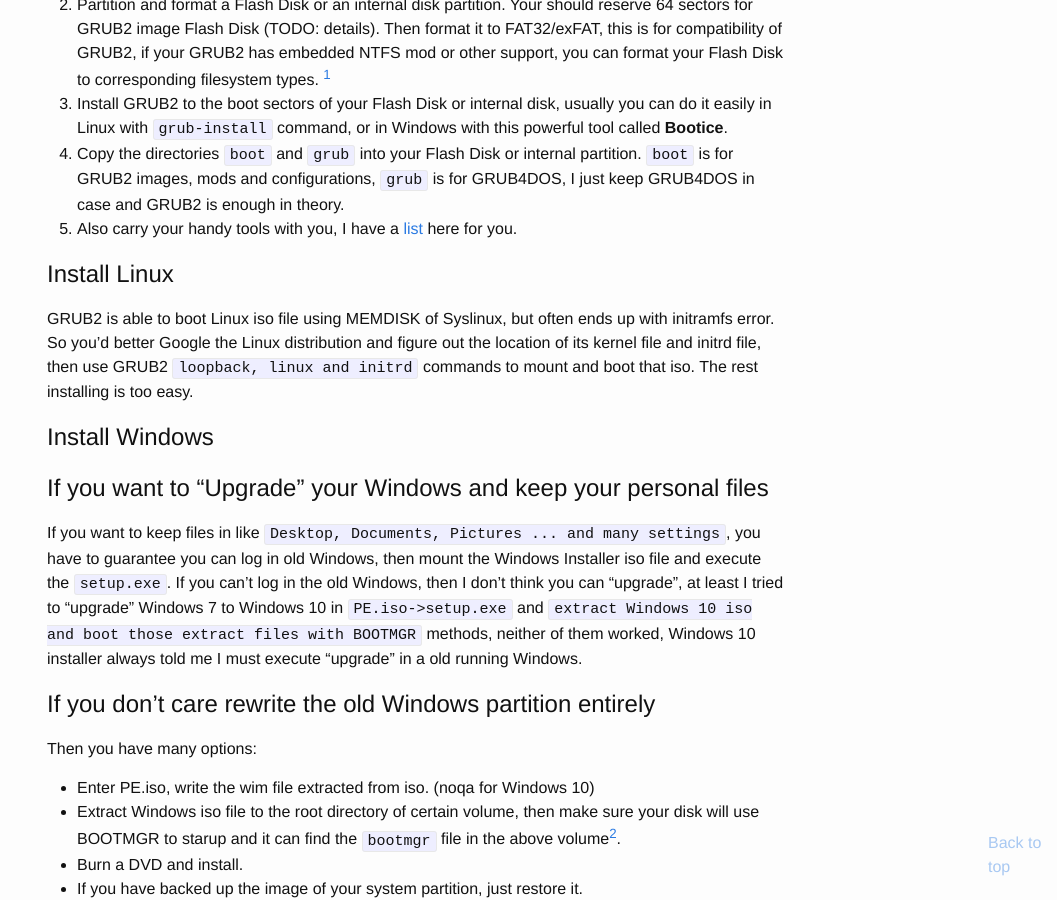
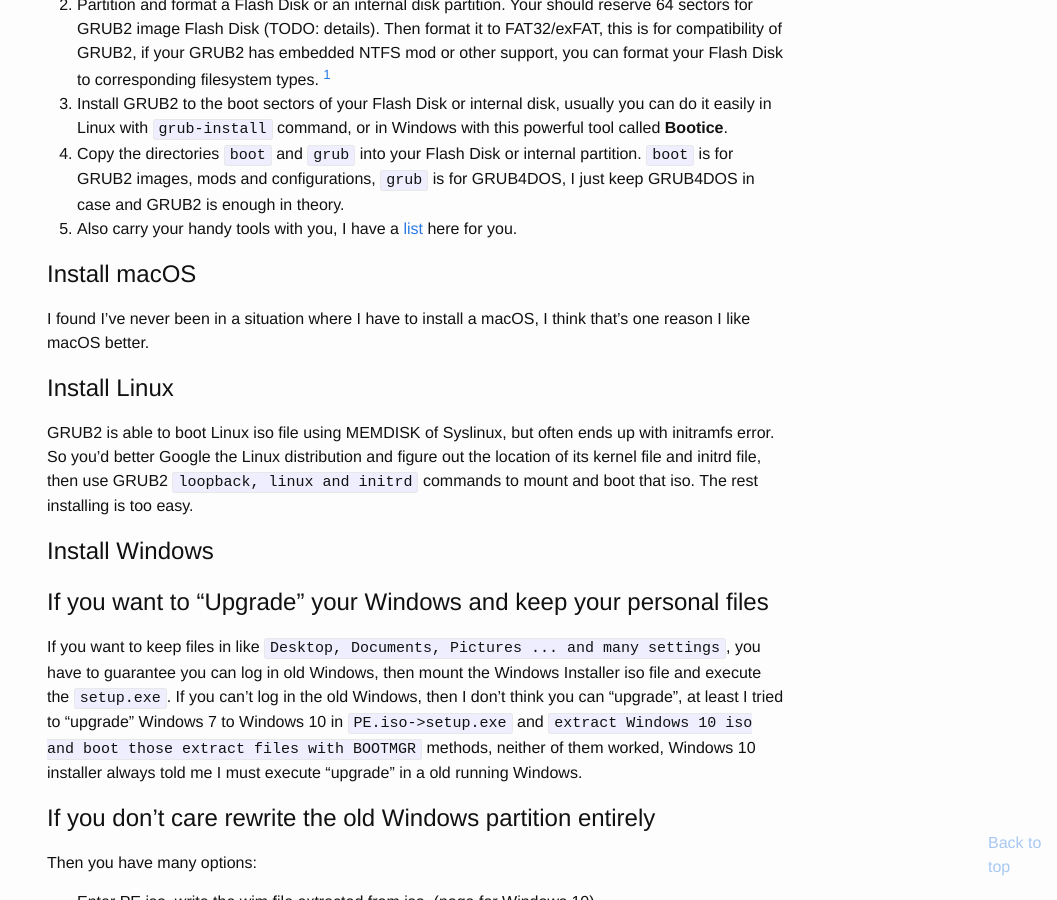
Before and after one commit to EastonLee/eastonlee.github.io, a Jekyll site: the page built from _posts/2017-04-13-troubleshooting-installing-os.markdown, in a window 1280 px wide and 900 px high, scrolled down 396 px. Shown: the whole window, without its empty margins (223-1280 px from the left). Built offline with Jekyll 4.4.1, drawn with Linux system fonts in a browser that asks for light colours; nearby versions of some CDN libraries; comment, search, counter and statistics services are not loaded.

```diff
--- a/_posts/2017-04-13-troubleshooting-installing-os.markdown
+++ b/_posts/2017-04-13-troubleshooting-installing-os.markdown
@@ -16,6 +16,10 @@ Here I record my regular process of installing OSes.
 1. Install GRUB2 to the boot sectors of your Flash Disk or internal disk, usually you can do it easily in Linux with `grub-install` command, or in Windows with this powerful tool called **Bootice**.
 1. Copy the directories `boot` and `grub` into your Flash Disk or internal partition. `boot` is for GRUB2 images, mods and configurations, `grub` is for GRUB4DOS, I just keep GRUB4DOS in case and GRUB2 is enough in theory.
 1. Also carry your handy tools with you, I have a [list](./tools_you_need.md) here for you.
+
+# Install macOS
+
+I found I've never been in a situation where I have to install a macOS, I think that's one reason I like macOS better.
 
 # Install Linux
 
```
Also changed, not shown: _posts/2017-04-16-one-long-beach-trip-on-easter.markdown (added, +36 -0 lines).
